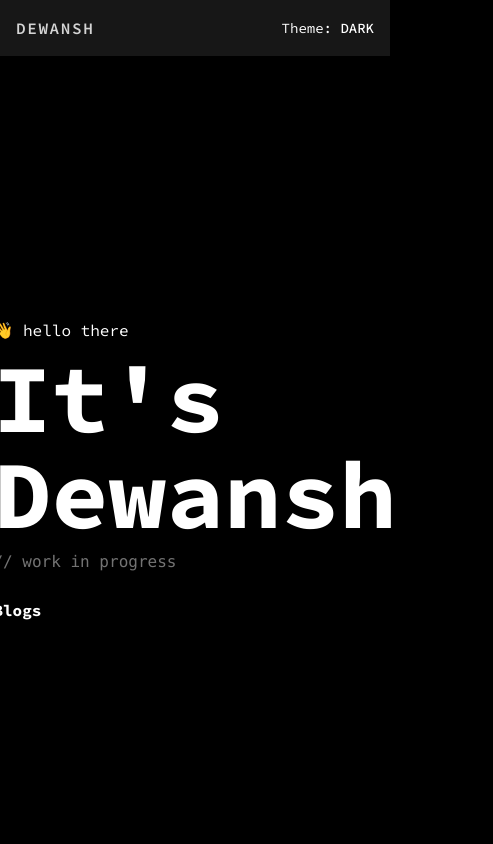
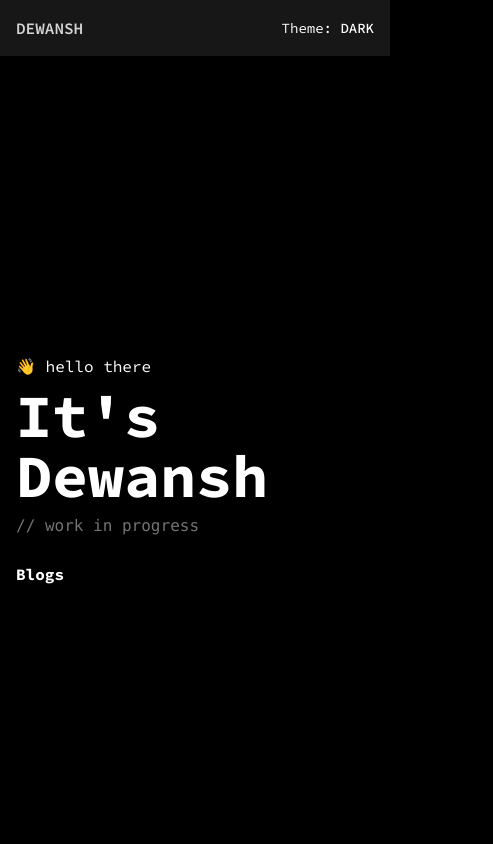
Before and after one commit to dewanshDT/p2.0, a Next.js app: page / in a window 390 px wide. Shown: the top 844 px of the page, 493 px wide, since content can reach past the window. Built offline with nearby package versions, Linux system fonts and the light colour scheme.

Commit message:
overflow

```diff
--- a/src/app/globals.css
+++ b/src/app/globals.css
@@ -1,6 +1,11 @@
 @tailwind base;
 @tailwind components;
 @tailwind utilities;
+
+html {
+  width: 100vw;
+  height: 100vh;
+}
 
 * {
   transition:
--- a/src/app/page.tsx
+++ b/src/app/page.tsx
@@ -2,10 +2,10 @@ import Link from "next/link"
 
 export default function Home() {
   return (
-    <main className="flex min-h-screen flex-col items-center justify-center p-24">
+    <div className="flex min-h-screen max-w-6xl px-4 flex-col items-center justify-center">
       <div className="flex flex-col gap-2">
         <h5 className="text-base">👋 hello there</h5>
-        <h1 className="text-8xl font-bold">It&apos;s Dewansh</h1>
+        <h1 className="text-6xl sm:text-8xl font-bold">It&apos;s Dewansh</h1>
         <code className="text-neutral-500">{"// work in progress"}</code>
         <div className="flex my-4">
           <Link className="font-bold" href="/blog">
@@ -13,6 +13,6 @@ export default function Home() {
           </Link>
         </div>
       </div>
-    </main>
+    </div>
   )
 }
--- a/src/components/Layout/Header.tsx
+++ b/src/components/Layout/Header.tsx
@@ -9,7 +9,7 @@ const Header = () => {
     <header className="w-full z-10 flex sticky top-0 dark:bg-neutral-900 bg-neutral-100 flex-col items-center">
       <div className="max-w-6xl p-4 w-full flex justify-between items-center">
         <Link href="/">
-          <div className="text-base tracking-widest uppercase text-neutral-700 dark:text-neutral-300 font-semibold">
+          <div className="text-base uppercase text-neutral-700 dark:text-neutral-300 font-semibold">
             Dewansh
           </div>
         </Link>
--- a/src/components/Layout/index.tsx
+++ b/src/components/Layout/index.tsx
@@ -10,7 +10,7 @@ const Layout: React.FC<Props> = ({ children }) => {
   return (
     <>
       <Header />
-      <main className="w-full flex flex-col items-center min-h-screen">
+      <main className="w-screen overflow-x-hidden flex flex-col items-center min-h-screen">
         {children}
       </main>
       <Footer />
```
